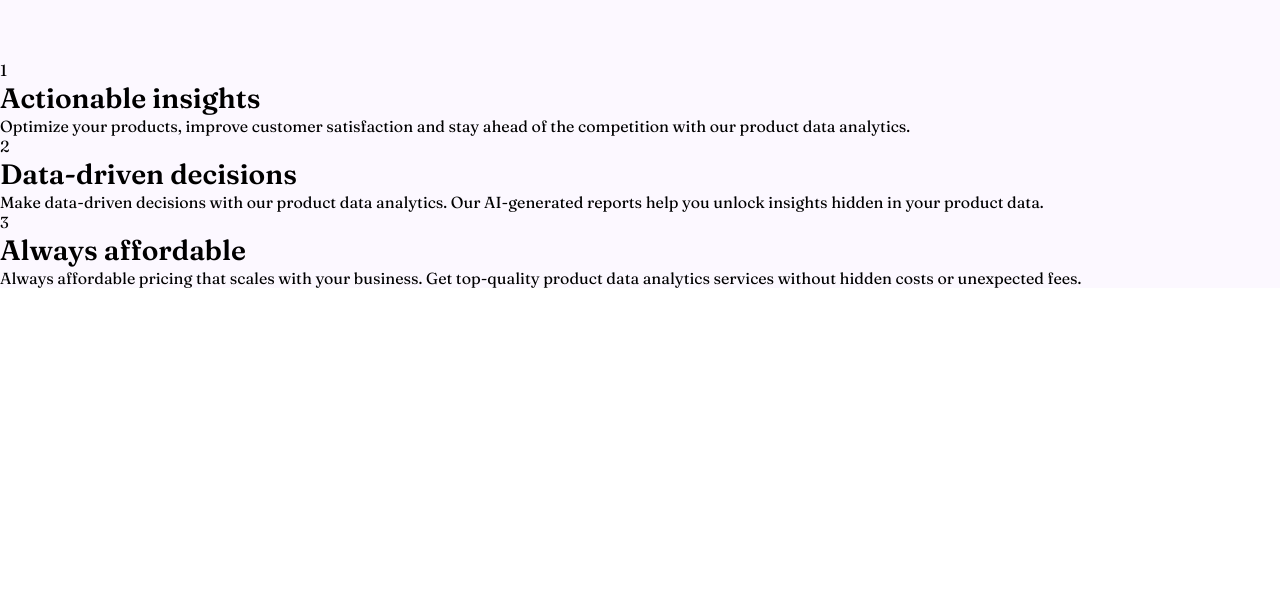
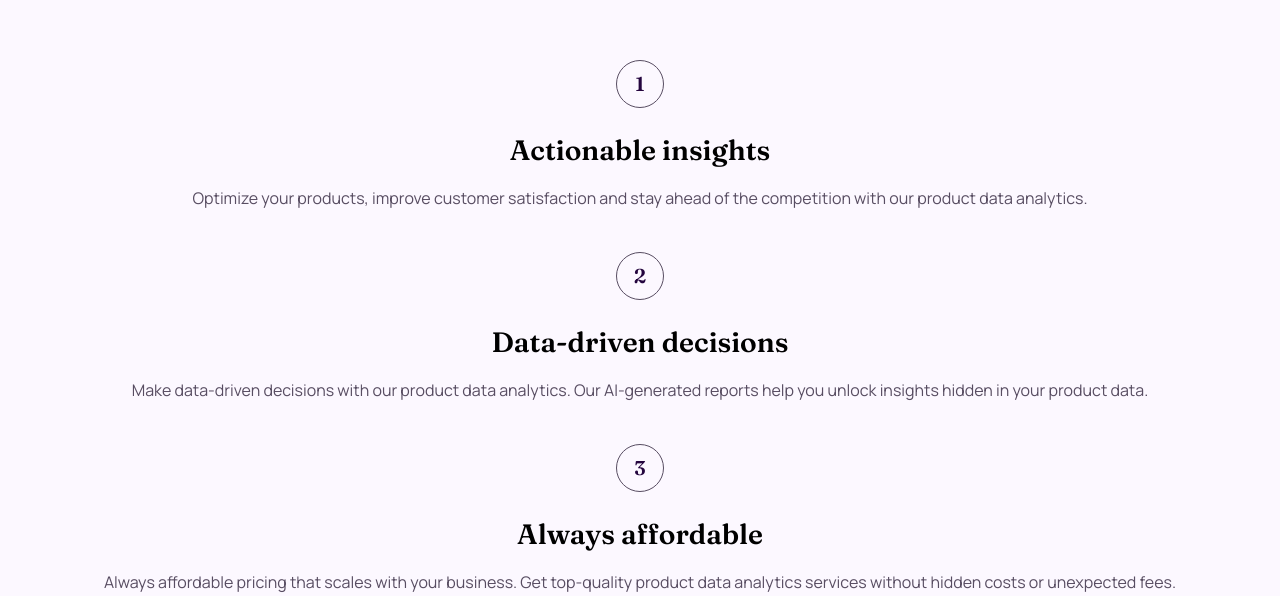
Before and after one commit to VeseMir2k/workit-landing-page, a React (Vite) app: page / in a window 1280 px wide. Shown: the part 255-851 px from the top of the page. Before the commit the page ends 800 px from the top, so only its background shows below. Built offline with nearby package versions, Linux system fonts and the light colour scheme.

Commit message:
✨ (ProductBenefit.module.css): Add styling for individual product benefit component to improve layout and readability ✨ (ProductBenefits.module.css): Update styling for product benefits container to enhance spacing and visual appeal

```diff
--- a/src/components/ProductBenefits/ProductBenefit/ProductBenefit.module.css
+++ b/src/components/ProductBenefits/ProductBenefit/ProductBenefit.module.css
@@ -0,0 +1,30 @@
+.productBenefit {
+  display: flex;
+  flex-direction: column;
+  align-items: center;
+}
+
+.id {
+  margin-bottom: 24px;
+  border: 1px solid var(--text-color);
+  border-radius: 50%;
+  width: 48px;
+  height: 48px;
+  color: var(--primary-color);
+  font-weight: 600;
+  font-size: 20px;
+  line-height: 46px;
+  text-align: center;
+}
+
+.title {
+  margin-bottom: 16px;
+}
+
+.description {
+  color: var(--text-color);
+  font-size: 16px;
+  line-height: 28px;
+  font-family: var(--secondary-font-family);
+  text-align: center;
+}
--- a/src/components/ProductBenefits/ProductBenefits.module.css
+++ b/src/components/ProductBenefits/ProductBenefits.module.css
@@ -1,4 +1,7 @@
 .productBenefits {
+  display: flex;
+  flex-direction: column;
+  gap: 40px;
   background-color: var(--secondary-color);
-  padding-top: 315px;
+  padding: 315px 16px 0;
 }
```
